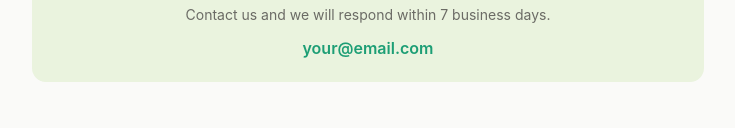
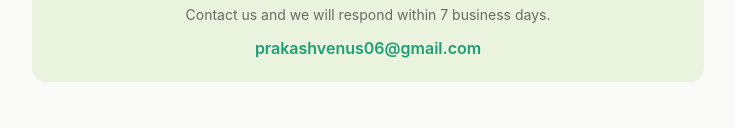
Before and after one commit to shadaayii-lgtm/tiny-steps-privacy-policy, a plain HTML site: page index.html in a window 1280 px wide. Shown: the part 3366-3494 px from the top of the page, without its empty margins (272-1007 px from the left). Drawn offline with Linux system fonts and the light colour scheme.

Commit message:
Update contact email address in index.html

```diff
--- a/index.html
+++ b/index.html
@@ -255,7 +255,7 @@
     <p style="color:#6B6B65; font-size:14px; margin-bottom:8px">
       Contact us and we will respond within 7 business days.
     </p>
-    <a href="mailto:your@email.com">your@email.com</a>
+    <a href="mailto:prakashvenus06@gmail.com">prakashvenus06@gmail.com</a>
   </div>
 
   <div class="footer">
```
